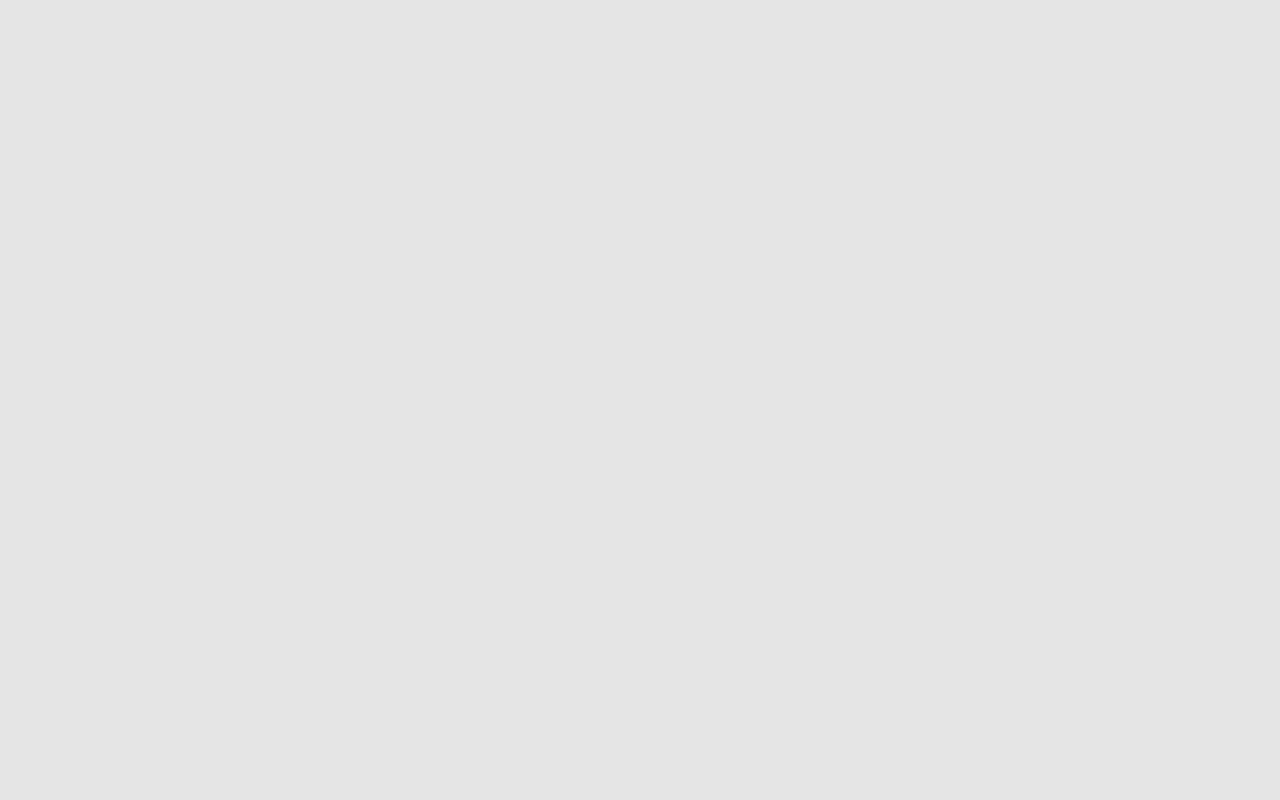
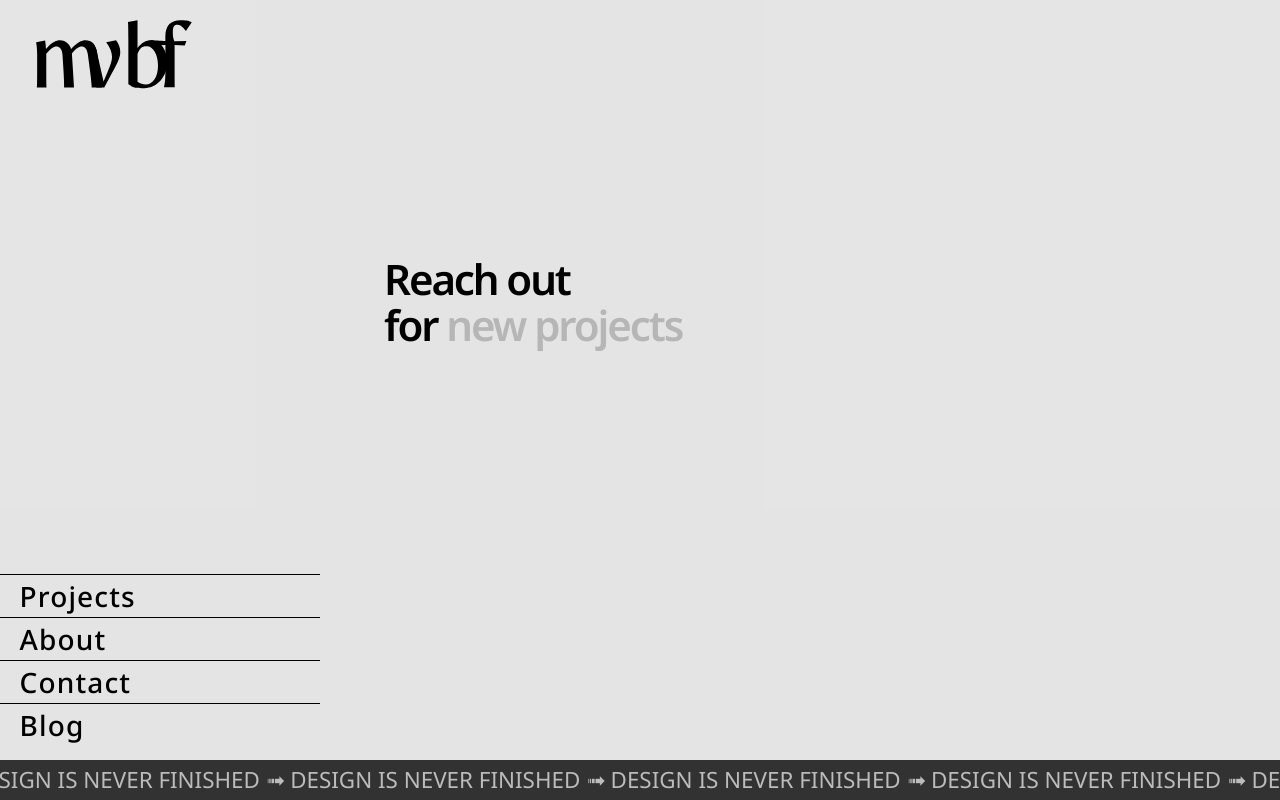
Before and after one commit to followynne/mvbf-website, a React (Vite) app: page /#/contact in a window 1280 px wide. Built offline with nearby package versions, Linux system fonts and the light colour scheme.

Commit message:
improvements and contact pages

```diff
--- /dev/null
+++ b/src/pages/Contact.tsx
@@ -0,0 +1,10 @@
+import './contact.css';
+
+export const Contact = () => (
+  <div className='content-title contact'>
+    <div>Reach out</div>
+    <div>
+      for <span>new projects</span>
+    </div>
+  </div>
+);
--- /dev/null
+++ b/src/pages/contact.css
@@ -0,0 +1,13 @@
+.content-title.contact {
+  margin-left: 3.5em;
+
+  div {
+    font-size: 42px;
+    letter-spacing: -0.05em;
+    padding-left: 8px;
+
+    span {
+      color: rgba(0, 0, 0, 0.2);
+    }
+  }
+}
--- a/src/routing.tsx
+++ b/src/routing.tsx
@@ -1,18 +1,34 @@
-import { createBrowserRouter } from 'react-router';
+import { createHashRouter } from 'react-router';
 import App from './App';
 
-export const basename = 'mvbf-website';
-export const routing = createBrowserRouter(
+export const basename = import.meta.env.DEV ? '' : 'mvbf-website';
+export const routing = createHashRouter(
   [
     {
       Component: App,
       children: [
+        {
+          index: true,
+          lazy: async () => {
+            const { Projects } = await import('./pages/Projects');
+
+            return { Component: Projects };
+          },
+        },
         {
           path: 'about',
           lazy: async () => {
             const { About } = await import('./pages/About');
 
             return { Component: About };
+          },
+        },
+        {
+          path: 'contact',
+          lazy: async () => {
+            const { Contact } = await import('./pages/Contact');
+
+            return { Component: Contact };
           },
         },
         {
--- a/src/util/paths.ts
+++ b/src/util/paths.ts
@@ -1,3 +1,4 @@
 import { basename } from '../routing';
 
-export const getAssetPath = (aPath: string) => `/${basename}/${aPath}`;
+const prefix = basename ? `/${basename}/` : '/';
+export const getAssetPath = (aPath: string) => `${prefix}${aPath}`;
```
